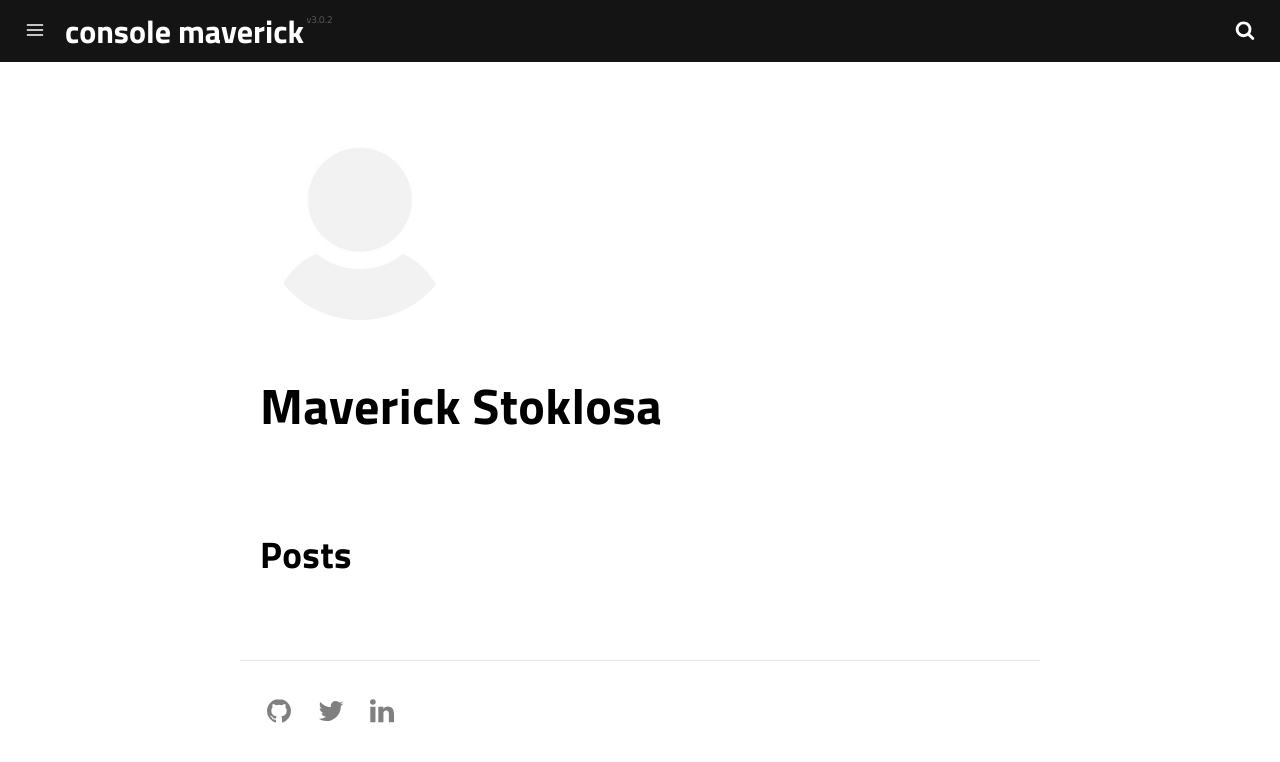
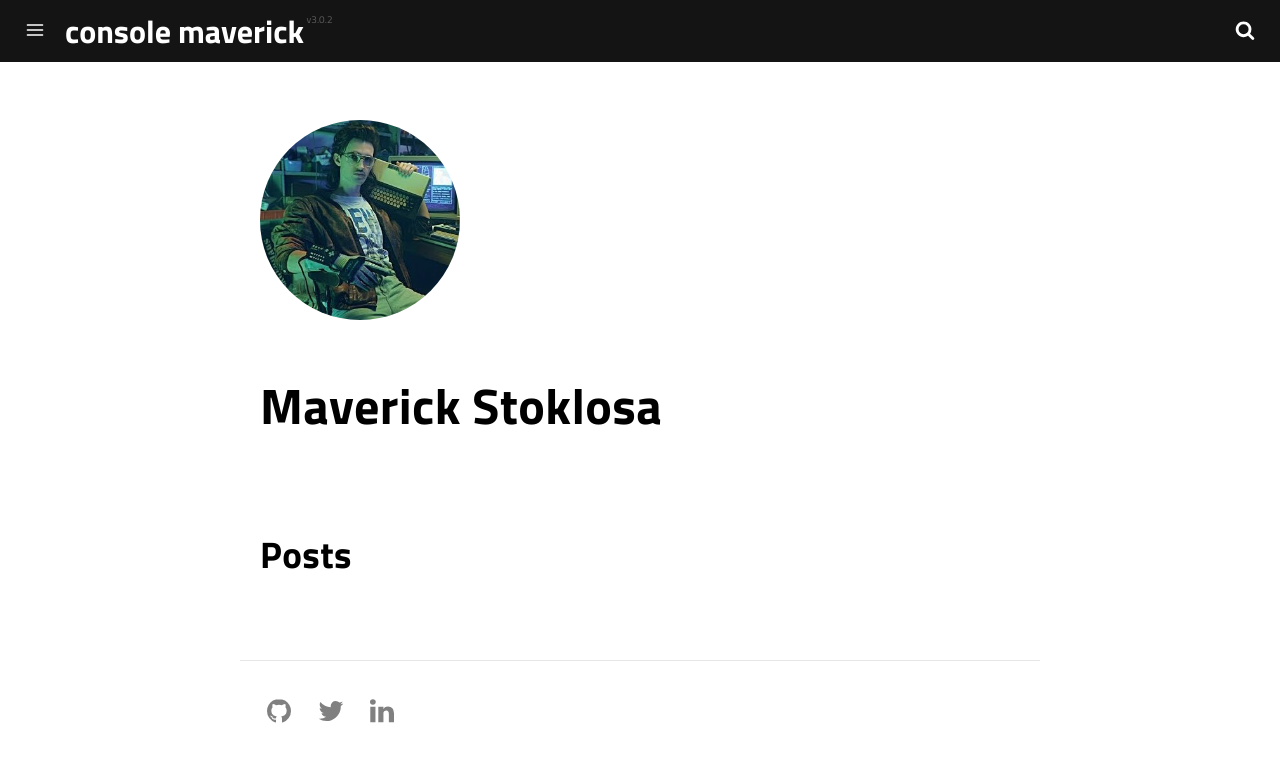
Before and after one commit to maverick9000/maverick9000.github.io, a Jekyll site: the page built from _authors/maverick9000.md, in a window 1280 px wide. Shown: the top 762 px of the page. Built offline with Jekyll 4.4.1, drawn with Linux system fonts in a browser that asks for light colours; a script that is not in the unit is left out.

Commit message:
change author logo

```diff
--- a/_authors/maverick9000.md
+++ b/_authors/maverick9000.md
@@ -1,6 +1,6 @@
 ---
 layout: author
-photo:
+photo: https://maverick9000.github.io/assets/img/uploads/profile.jpg
 name: maverick9000
 display_name: Maverick Stoklosa
 position:
```
